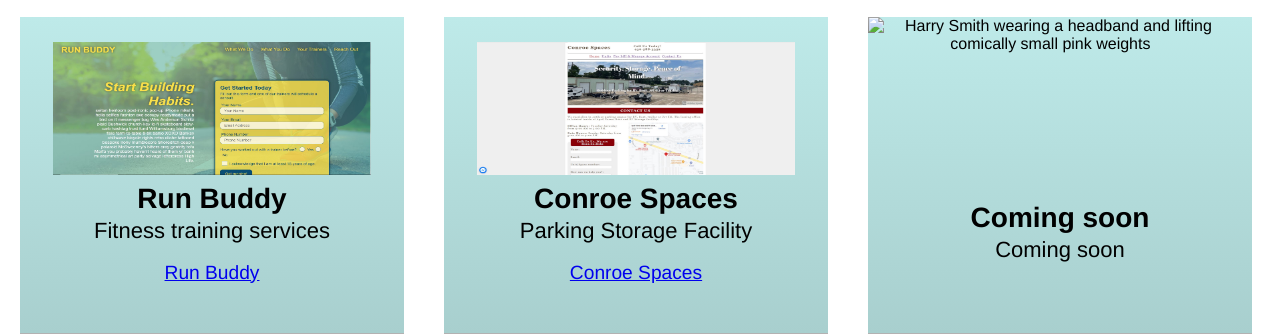
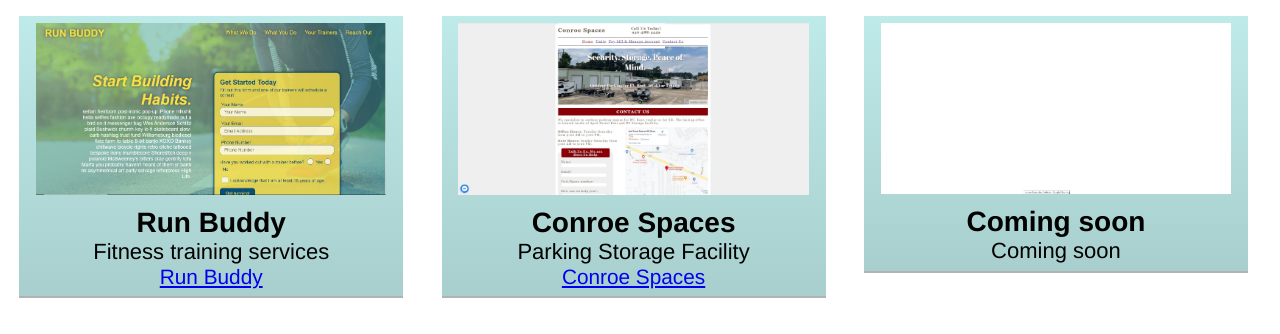
Before and after one commit to Ivonnor1975/my-portfolio, a plain HTML site: page index.html in a window 1280 px wide. Shown: the part 547-881 px from the top of the page. Drawn offline with Linux system fonts and the light colour scheme.

Commit message:
add blamk image to websites that are coming soon

```diff
--- a/assets/css/style.css
+++ b/assets/css/style.css
@@ -77,7 +77,7 @@ header nav ul li a:hover {
   background-image: url('../images/hero-bg.jpg');  /* The image used */
   background-size: cover;                          /* Resize the background image to cover the entire container */
   background-attachment: fixed;                   /*the img does not move when scroll*/
-  background-position:  top-left;                       /* top   from left*/
+  background-position:  top-left;                      /* top   from left*/
   display: flex;
   justify-content: Left;
   flex-wrap: wrap;
@@ -107,7 +107,7 @@ header nav ul li a:hover {
 }
 
 /* HERO STYLES END */
-/* SECTION TITLE STYLES START */
+/*apply to all SECTION TITLE STYLES, START */
 .section-title {
   font-size: 48px;
   font-weight: bold;
@@ -115,7 +115,6 @@ header nav ul li a:hover {
   padding: 10px;
   background-color:  var(--secondary-color);
   text-align: center;
-  margin: 0 auto 0 auto;
 }
 
 /* SECTION TITLE STYLES END */
@@ -129,9 +128,9 @@ header nav ul li a:hover {
 }
 
 .website {
-  margin: 20px;
+  margin: 1.5%;
   width: 30%;
-  min-height: 150px;
+  height: 40%;
   background: #b9e4e3;
   color: var(--tertiary-color);
   text-align: center;
@@ -144,12 +143,26 @@ header nav ul li a:hover {
   display: flex;
   flex-direction: column;
 }
+.website-bio {
+  padding: 2%;
+  margin: auto; /*horizontally center the element within its container*/
+}
 .website img{
  height: 50%;
  width: 95%;
 }
 .website a{
-  font-size: 120%;
+  font-size: 130%;
+}
+
+.website-bio h3 {
+  margin-top: 2% ;
+  font-size: 28px;
+}
+
+.website-bio h4 {
+  font-weight: lighter;
+  font-size: 22px;
 }
 .website:hover{
   color: #333333;
@@ -162,20 +175,6 @@ header nav ul li a:hover {
   background: -ms-linear-gradient(top, #a8cfce, #beeae9);
 }
 
-.website-bio {
-  padding: 25px;
-  line-height: 1.3;
-}
-
-.website-bio h3 {
-  font-size: 28px;
-}
-
-.website-bio h4 {
-  font-weight: lighter;
-  font-size: 22px;
-  margin-bottom: 15px;
-}
 /* WORK STYLES END */
 
 /* REACH OUT STYLES START */
--- a/index.html
+++ b/index.html
@@ -68,22 +68,22 @@
                      </div>
               </article>
             <article class="website">
-                      <img src="./assets/images/trainer-3.jpg" alt="Harry Smith wearing a headband and lifting comically small pink weights" />
                      <div class="website-bio">
+                          <img src="./assets/images/blank.JPG" alt="Blank page" />
                           <h3 class="website-name">Coming soon</h3>
                           <h4 class="website-role">Coming soon</h4>
                       </div>
               </article>
               <article class="website">
-                <!--<img src="./assets/images/trainer-3.jpg" alt="" />-->
                    <div class="website-bio">
+                       <img src="./assets/images/blank.JPG" alt="Blank page" />
                        <h3 class="website-name">Coming soon</h3>
                         <h4 class="website-role">Coming soon</h4>
                   </div>
         </article>
         <article class="website">
-          <!--<img src="./assets/images/trainer-3.jpg" alt="" />-->
                  <div class="website-bio">
+                    <img src="./assets/images/blank.JPG" alt="Blank page" />
                     <h3 class="website-name">Coming soon</h3>
                     <h4 class="website-role">Coming soon</h4>
                   </div>
@@ -96,7 +96,7 @@
     <h2 class="section-title">
       Reach Out
     </h2>
-    <div class="contact-info">
+    <div class="contact-info">  <!--Contact info flex container-->
         <div>
             <h3>Ivonne Fernandez</h3>
             <p>
@@ -115,14 +115,14 @@
                 <p><img src="./assets/images/icons8-mail-24.png" alt="Email: ">Email: <a href="mailto:ivonnor@gmail.com">ivonnor@gmail.com</a></p>
               </li>
             </ul>
-            <!--* add social media later
+            <!--* add social media later---coming soon
             <img src="./assets/images/icons8-instagram-logo-48.png"/>
             <img src="./assets/images/icons8-facebook-48.png"/>
             <img src="./assets/images/icons8-linkedin-48.png"/> -->
 
     </div>
 
-    <div class="contact-form">
+    <div class="contact-form"> <!--Contact form flex container-->
       <legend>I am here to help you</legend>
       <form>
               <label for="name">Name: </label>
```
Also changed, not shown: assets/images/blank.JPG (added). Lines whose indentation alone changed are shown as unchanged.
